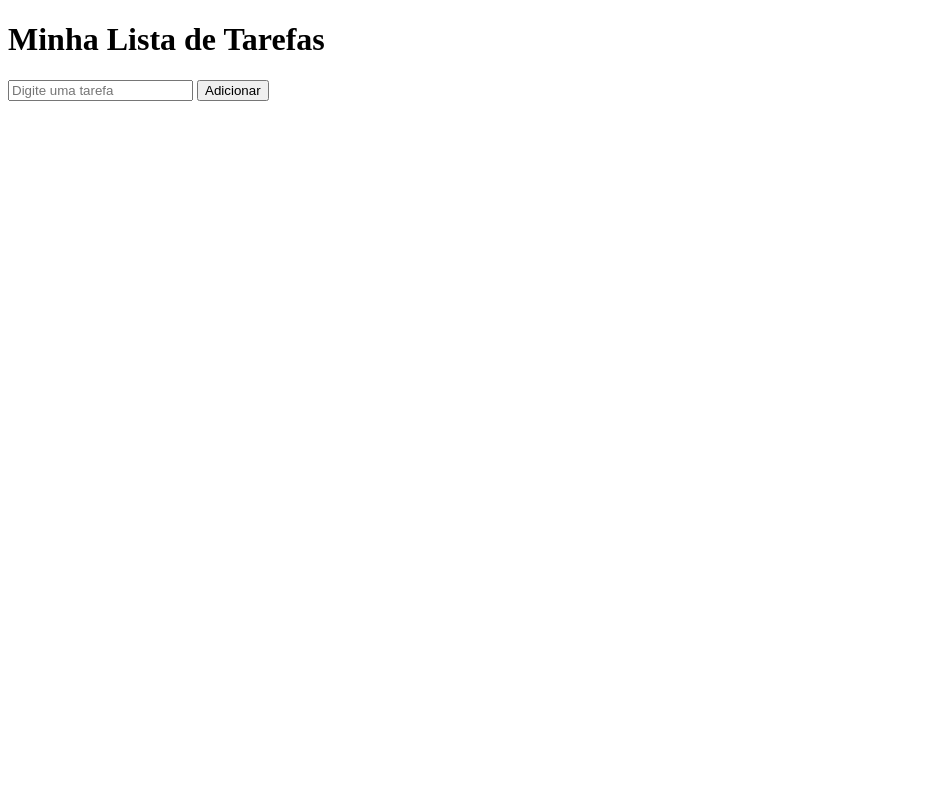
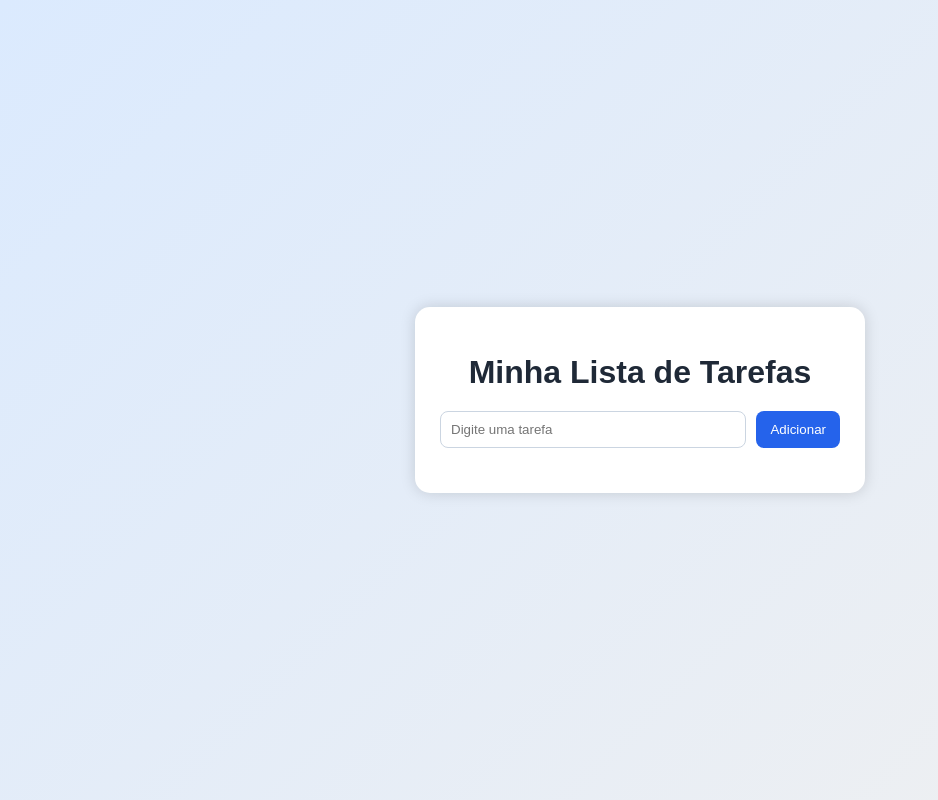
Before and after one commit to gomesjnrr/lista-de-fazeres, a plain HTML site: page index.html in a window 1280 px wide. Shown: the whole page, without its empty margins (0-938 px from the left). Drawn offline with Linux system fonts and the light colour scheme.

Commit message:
Update index.html

```diff
--- a/index.html
+++ b/index.html
@@ -2,15 +2,20 @@
 <html>
 <head>
     <title>To-Do List</title>
+    <link rel="stylesheet" href="style.css">
 </head>
 <body>
 
-    <h1>Minha Lista de Tarefas</h1>
+    <div class="container">
+        <h1>Minha Lista de Tarefas</h1>
 
-    <input type="text" id="tarefa" placeholder="Digite uma tarefa">
-    <button onclick="adicionar()">Adicionar</button>
+        <div class="area-tarefa">
+            <input type="text" id="tarefa" placeholder="Digite uma tarefa">
+            <button onclick="adicionar()">Adicionar</button>
+        </div>
 
-    <ul id="lista"></ul>
+        <ul id="lista"></ul>
+    </div>
 
     <script src="script.js"></script>
 
```
